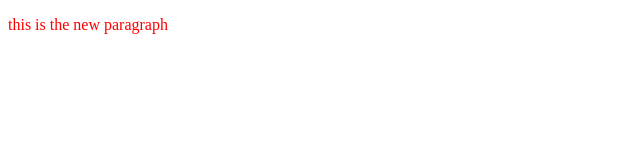
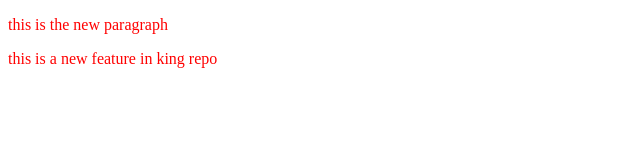
Before and after one commit to thenishantnayan/Localrepo, a plain HTML site: page index.html in a window 1280 px wide. Shown: the whole page, without its empty margins (0-640 px from the left). Drawn offline with Linux system fonts and the light colour scheme.

Commit message:
new feature added

```diff
--- a/index.html
+++ b/index.html
@@ -10,5 +10,6 @@
     <p>
         this is the new paragraph
     </p>
+    <p> this is a new feature in king repo</p>
 </body>
 </html>
```
